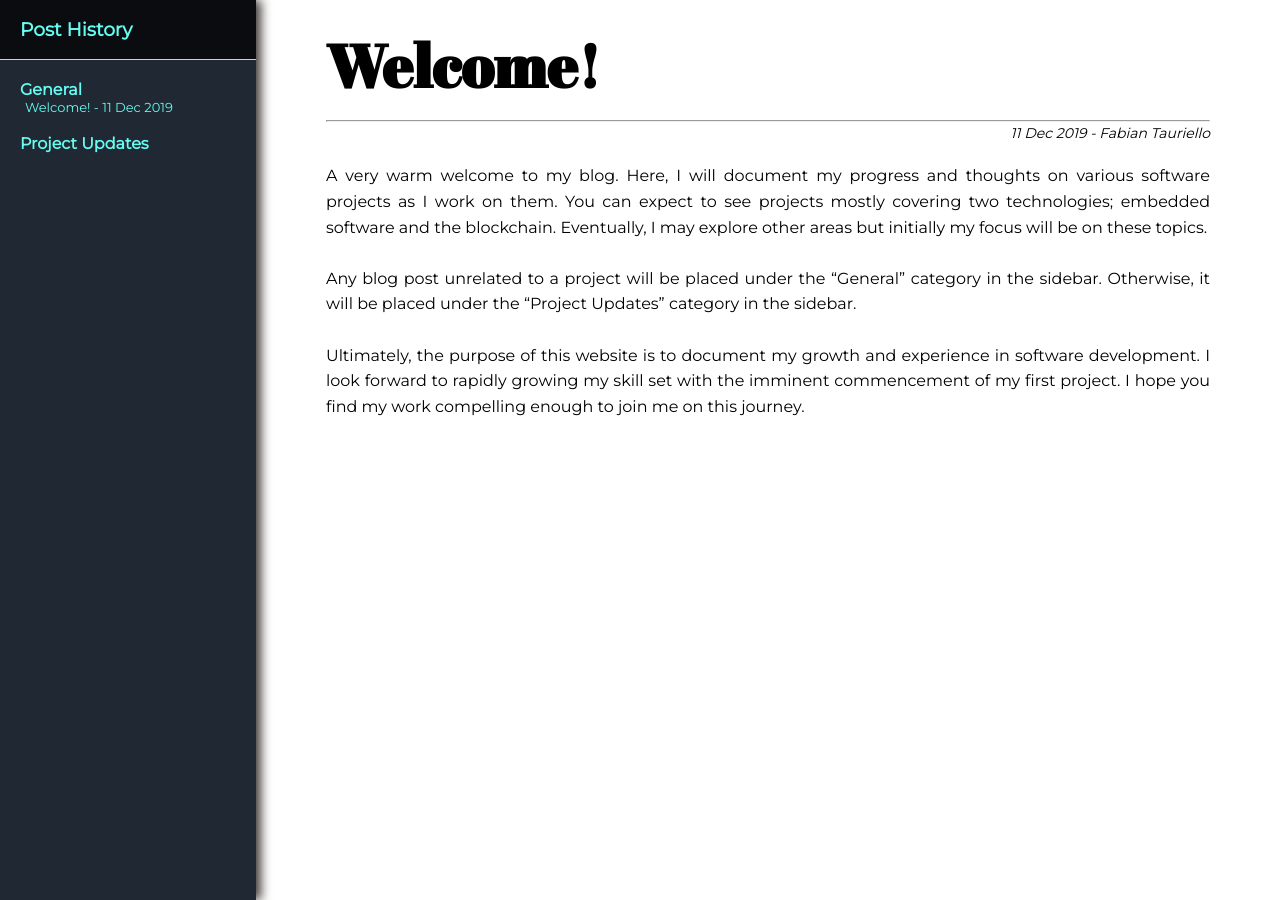
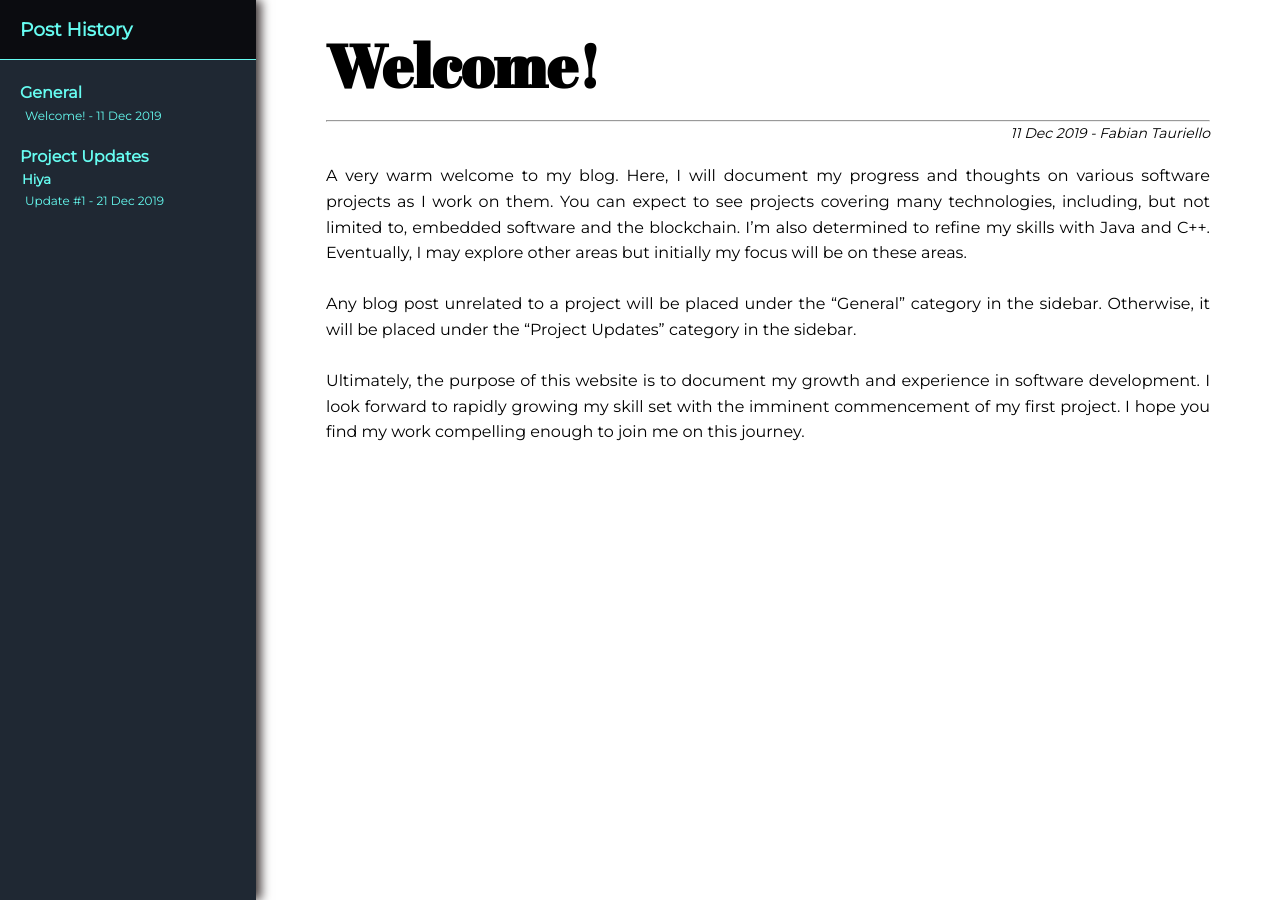
Before and after one commit to FabianTauriello/FabianTauriello.github.io, a Jekyll site: the page built from _posts/general/2019-12-11-welcome.markdown, in a window 1280 px wide. Built offline with Jekyll 4.4.1, drawn with Linux system fonts in a browser that asks for light colours.

Commit message:
Added first project post

```diff
--- a/_layouts/default.html
+++ b/_layouts/default.html
@@ -133,7 +133,7 @@
                                 {% for post in site.posts limit: 3 %}
                                 {% if forloop.index == 1 %}
                                 <div class="blog-card border" data-aos="fade-up">
-                                        <img class="blog-thumb-img" src="../images/welcome.jpg" alt="Blog post image">
+                                        <img class="blog-thumb-img" src="../images/hiya.jpg" alt="Blog post image">
                                         <div class="blog-post-container">
                                                 <a href="{{ post.url }}">
                                                         <h5>{{ post.title }}</h5>
@@ -144,7 +144,7 @@
                                 </div>
                                 {% elsif forloop.index == 2 %}
                                 <div class="blog-card border" data-aos="fade-up">
-                                        <img class="blog-thumb-img" src="../images/download.svg" alt="Blog post image">
+                                        <img class="blog-thumb-img" src="../images/welcome.jpg" alt="Blog post image">
                                         <div class="blog-post-container">
                                                 <a href="{{ post.url }}">
                                                         <!-- <a href="#"> -->
--- a/_layouts/post.html
+++ b/_layouts/post.html
@@ -31,9 +31,10 @@
                 </ul>
                 <br>
                 <h4>Project Updates</h4>
+                <h5>Hiya</h5>
                 <ul>
                     {% for post in site.categories.project-update %}
-                    <li><a href="{{ post.url }}">{{ post.title }} - {{ post.date | date_to_string }}</a></li>
+                    <li><a href="{{ post.url }}">{{ post.title | remove: "Project 'Hiya' - " }} - {{ post.date | date_to_string }}</a></li>
                     {% endfor %}
                 </ul>
             </div>
--- a/_posts/general/2019-04-14-welcome.markdown
+++ b/_posts/general/2019-12-11-welcome.markdown
@@ -8,7 +8,7 @@ categories: general
 
 ---
 
-A very warm welcome to my blog. Here, I will document my progress and thoughts on various software projects as I work on them. You can expect to see projects mostly covering two technologies; embedded software and the blockchain. Eventually, I may explore other areas but initially my focus will be on these topics.
+A very warm welcome to my blog. Here, I will document my progress and thoughts on various software projects as I work on them. You can expect to see projects covering many technologies, including, but not limited to, embedded software and the blockchain. I'm also determined to refine my skills with Java and C++. Eventually, I may explore other areas but initially my focus will be on these areas.
 
 <br>Any blog post unrelated to a project will be placed under the “General” category in the sidebar. Otherwise, it will be placed under the “Project Updates” category in the sidebar.
 
--- a/css/post.css
+++ b/css/post.css
@@ -65,8 +65,16 @@
 }
 
 #sidebar-main li {
-    font-size: 13px;
+    font-size: 12px;
     margin-left: 5px;
+}
+
+#sidebar-main h5 {
+    margin-left: 2px;
+}
+
+#sidebar-main * {
+    line-height: 1.6;
 }
 
 /**************************************************************************************************************************/
@@ -103,7 +111,7 @@
     padding-bottom: 10px;
 }
 
-#main-content p {
+#main-content p, #main-content li {
     text-align: justify;
     line-height: 1.6;
 }
```
Also changed, not shown: _posts/project-update/2019-12-21-project-hiya-update-1.markdown (added, +22 -0 lines), images/hiya.jpg (added).
